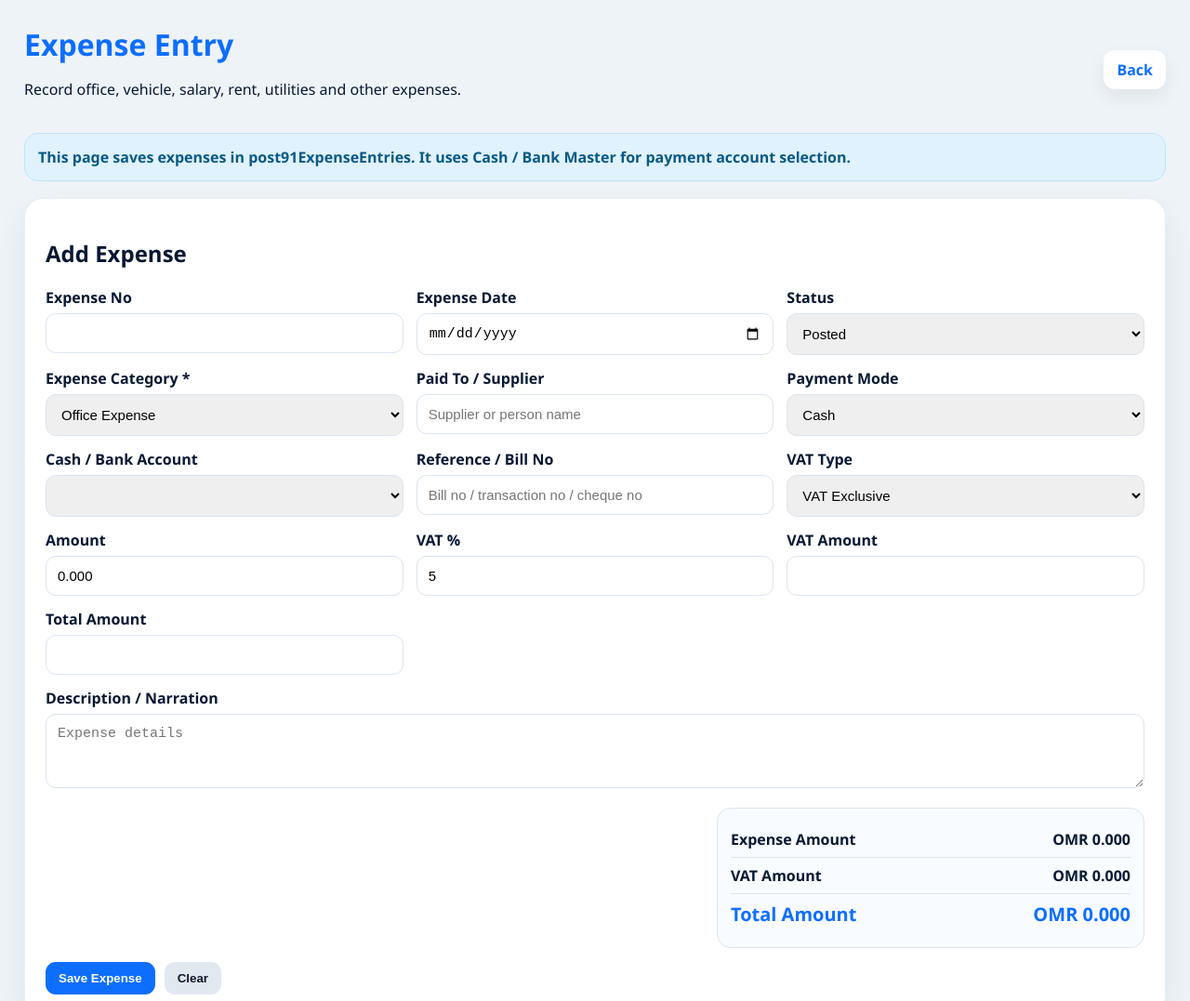
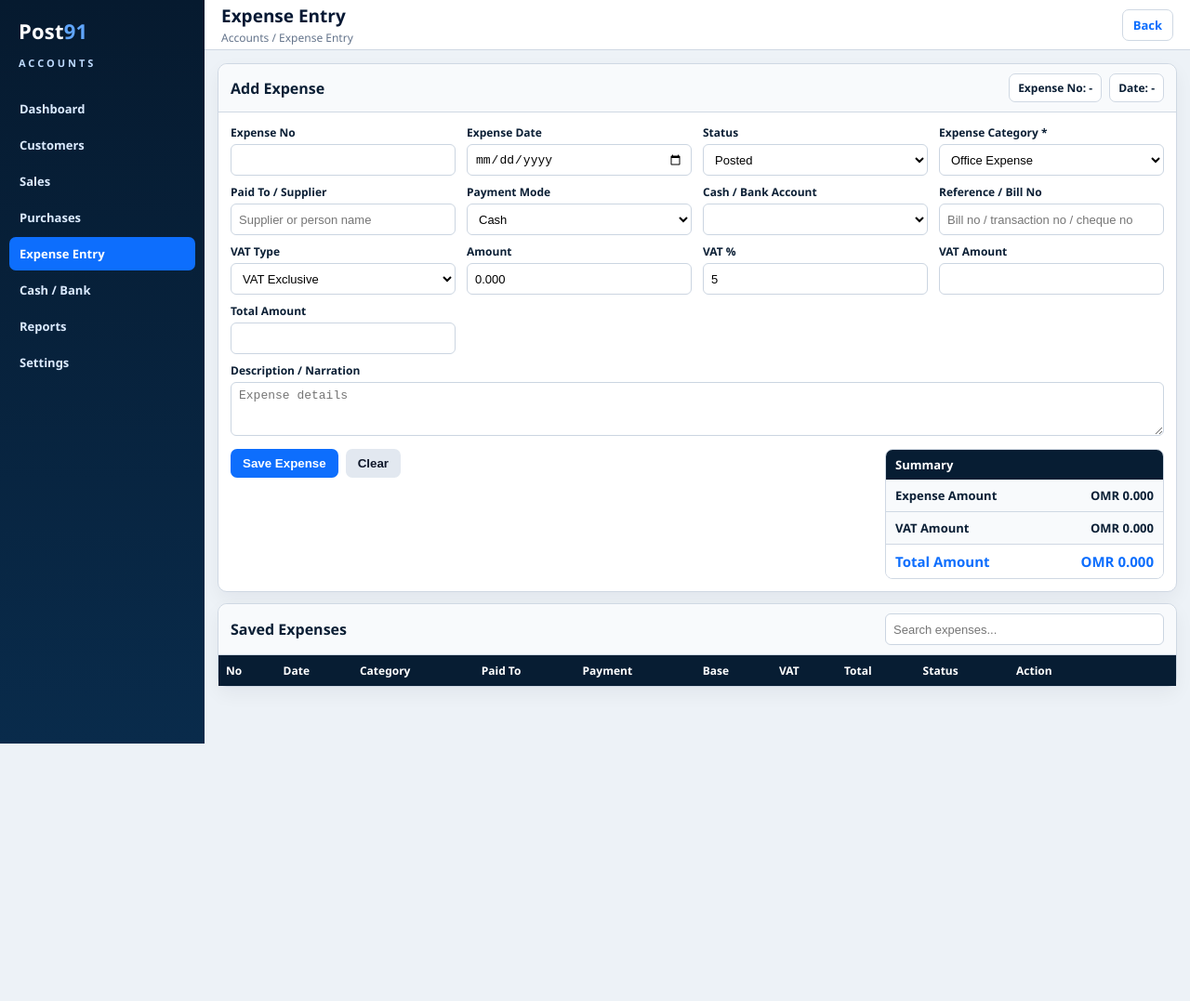
Before and after one commit to hapiz91/post91-accounts, a website: page public/expense-entry.html in a window 1280 px wide. Shown: the top 1077 px of the page at 93% size. After the commit the page ends 800 px from the top, so only its background shows below. Drawn offline with Linux system fonts and the light colour scheme; no server answers.

Commit message:
Fixed Cash Bank Master Firebase integration and Expense Entry account loading

```diff
--- a/public/cash-bank-master.html
+++ b/public/cash-bank-master.html
@@ -40,13 +40,13 @@ th{background:#f8fbff;text-align:left}
 <div class="header">
   <div>
     <h1>Cash / Bank Master</h1>
-    <p>Create and manage cash and bank accounts used in receipts and payments.</p>
+    <p>Create and manage cash and bank accounts used in receipts, payments and expense entries.</p>
   </div>
   <a class="back" href="/dashboard.html">Back</a>
 </div>
 
 <div class="note">
-  This master saves in <b>post91CashBankAccounts</b>. Later Receipt Voucher and Payment Voucher will use this list for bank/cash selection.
+  This master now saves in Firebase collection <b>cashBankAccounts</b>.
 </div>
 
 <div class="card">
@@ -58,12 +58,13 @@ th{background:#f8fbff;text-align:left}
       <select id="accountType" onchange="typeChanged()">
         <option>Bank</option>
         <option>Cash</option>
+        <option>Petty Cash</option>
       </select>
     </div>
 
     <div>
       <label>Account Name *</label>
-      <input id="accountName" placeholder="Example: Bank Muscat Current A/C">
+      <input id="accountName" placeholder="Example: Petty Cash / Bank Muscat">
     </div>
 
     <div>
@@ -119,8 +120,8 @@ th{background:#f8fbff;text-align:left}
   </div>
 
   <div class="btn-row">
-    <button class="btn" onclick="saveAccount()">Save Account</button>
-    <button class="btn btn-light" onclick="clearForm()">Clear</button>
+    <button type="button" class="btn" onclick="saveAccount()">Save Account</button>
+    <button type="button" class="btn btn-light" onclick="clearForm()">Clear</button>
   </div>
 </div>
 
@@ -139,7 +140,7 @@ th{background:#f8fbff;text-align:left}
         <th>Opening Balance</th>
         <th>Currency</th>
         <th>Status</th>
-        <th style="width:210px;">Action</th>
+        <th style="width:230px;">Action</th>
       </tr>
     </thead>
     <tbody id="accountBody"></tbody>
@@ -150,25 +151,20 @@ th{background:#f8fbff;text-align:left}
 <script src="https://www.gstatic.com/firebasejs/9.23.0/firebase-firestore-compat.js"></script>
 
 <script src="/firebase-config.js"></script>
-<script src="/data-sync.js"></script>
+<script src="/firebase-db.js"></script>
+
 <script>
-const CASH_BANK_KEY = "post91CashBankAccounts";
-let EDIT_INDEX = "";
-
-function gd(k){
-  return JSON.parse(localStorage.getItem(k) || "[]");
-}
-
-function sd(k,d){
-  localStorage.setItem(k, JSON.stringify(d));
-}
+const CASH_BANK_COLLECTION = "cashBankAccounts";
+let EDIT_ID = "";
+let ACCOUNT_LIST = [];
 
 function mv(n){
   return Number(n || 0).toFixed(3);
 }
 
 function typeChanged(){
-  const isCash = accountType.value === "Cash";
+  const type = accountType.value;
+  const isCash = type === "Cash" || type === "Petty Cash";
 
   bankName.disabled = isCash;
   accountNumber.disabled = isCash;
@@ -182,61 +178,64 @@ function typeChanged(){
     branch.value = "";
 
     if(!accountName.value){
-      accountName.value = "Cash in Hand";
+      accountName.value = type === "Petty Cash" ? "Petty Cash" : "Cash in Hand";
     }
   }
 }
 
-function saveAccount(){
-  let accounts = gd(CASH_BANK_KEY);
+function getAccountData(){
+  return {
+    accountType: accountType.value || "Bank",
+    type: accountType.value || "Bank",
 
+    accountName: accountName.value.trim(),
+    name: accountName.value.trim(),
+
+    bankName: bankName.value.trim(),
+    accountNumber: accountNumber.value.trim(),
+    iban: iban.value.trim(),
+    branch: branch.value.trim(),
+
+    openingBalance: mv(openingBalance.value),
+    openingBalanceType: openingBalanceType.value || "Debit",
+    currency: currency.value.trim() || "OMR",
+
+    status: document.getElementById("status")?.value || "Active",
+    remarks: remarks.value.trim(),
+
+    updatedAt: new Date().toISOString()
+  };
+}
+
+async function saveAccount(){
   if(!accountName.value.trim()){
     alert("Account name is required.");
     return;
   }
 
-  let rec = {
-    accountType:accountType.value,
-    accountName:accountName.value.trim(),
-    name:accountName.value.trim(),
+  const rec = getAccountData();
 
-    bankName:bankName.value.trim(),
-    accountNumber:accountNumber.value.trim(),
-    iban:iban.value.trim(),
-    branch:branch.value.trim(),
+  const id = await saveToCloud(CASH_BANK_COLLECTION, rec, EDIT_ID || null);
 
-    openingBalance:mv(openingBalance.value),
-    openingBalanceType:openingBalanceType.value,
-    currency:currency.value.trim() || "OMR",
+  if(id){
+    alert(EDIT_ID ? "Cash / Bank account updated successfully." : "Cash / Bank account saved successfully.");
+    clearForm();
+    await loadAccounts(true);
+  }
+}
 
-    status:status.value,
-    remarks:remarks.value.trim(),
+function editAccount(id){
+  const a = ACCOUNT_LIST.find(x => x.id === id);
 
-    updatedAt:new Date().toISOString()
-  };
-
-  if(EDIT_INDEX === ""){
-    rec.createdAt = new Date().toISOString();
-    accounts.push(rec);
-    alert("Cash / Bank account saved successfully.");
-  }else{
-    rec.createdAt = accounts[EDIT_INDEX].createdAt || new Date().toISOString();
-    accounts[EDIT_INDEX] = {...accounts[EDIT_INDEX], ...rec};
-    alert("Cash / Bank account updated successfully.");
+  if(!a){
+    alert("Account not found.");
+    return;
   }
 
-  sd(CASH_BANK_KEY, accounts);
-  clearForm();
-  loadAccounts();
-}
-
-function editAccount(i){
-  let a = gd(CASH_BANK_KEY)[i];
-
-  EDIT_INDEX = i;
+  EDIT_ID = id;
   formTitle.textContent = "Edit Cash / Bank Account";
 
-  accountType.value = a.accountType || "Bank";
+  accountType.value = a.accountType || a.type || "Bank";
   accountName.value = a.accountName || a.name || "";
 
   bankName.value = a.bankName || "";
@@ -252,29 +251,37 @@ function editAccount(i){
   remarks.value = a.remarks || "";
 
   typeChanged();
-
-  scrollTo({top:0,behavior:"smooth"});
+  scrollTo({top:0, behavior:"smooth"});
 }
 
-function deleteAccount(i){
+async function deleteAccount(id){
   if(!confirm("Delete this cash/bank account?")) return;
 
-  let accounts = gd(CASH_BANK_KEY);
-  accounts.splice(i,1);
-  sd(CASH_BANK_KEY, accounts);
-  loadAccounts();
+  await deleteFromCloud(CASH_BANK_COLLECTION, id);
+  await loadAccounts(true);
 }
 
-function toggleStatus(i){
-  let accounts = gd(CASH_BANK_KEY);
-  accounts[i].status = (accounts[i].status || "Active") === "Active" ? "Inactive" : "Active";
-  accounts[i].updatedAt = new Date().toISOString();
-  sd(CASH_BANK_KEY, accounts);
-  loadAccounts();
+async function toggleStatus(id){
+  const a = ACCOUNT_LIST.find(x => x.id === id);
+
+  if(!a){
+    alert("Account not found.");
+    return;
+  }
+
+  const newStatus = (a.status || "Active") === "Active" ? "Inactive" : "Active";
+
+  await saveToCloud(CASH_BANK_COLLECTION, {
+    ...a,
+    status: newStatus,
+    updatedAt: new Date().toISOString()
+  }, id);
+
+  await loadAccounts(true);
 }
 
 function clearForm(){
-  EDIT_INDEX = "";
+  EDIT_ID = "";
   formTitle.textContent = "Add Cash / Bank Account";
 
   accountType.value = "Bank";
@@ -297,24 +304,29 @@ function statusBadge(s){
 }
 
 function typeBadge(t){
-  return `<span class="badge ${t === "Cash" ? "cash" : "bank"}">${t || "Bank"}</span>`;
+  const type = t || "Bank";
+  const cls = type === "Bank" ? "bank" : "cash";
+  return `<span class="badge ${cls}">${type}</span>`;
 }
 
-function loadAccounts(){
+async function loadAccounts(force=false){
   let q = (searchText.value || "").toLowerCase();
-  let accounts = gd(CASH_BANK_KEY);
+
+  ACCOUNT_LIST = await loadFromCloud(CASH_BANK_COLLECTION, force);
 
   accountBody.innerHTML = "";
 
-  accounts.forEach((a,i)=>{
+  ACCOUNT_LIST.forEach((a, i)=>{
     let combined = JSON.stringify(a).toLowerCase();
 
     if(q && !combined.includes(q)) return;
 
+    const type = a.accountType || a.type || "Bank";
+
     let bankDetails = "";
 
-    if((a.accountType || "Bank") === "Cash"){
-      bankDetails = "Cash Account";
+    if(type === "Cash" || type === "Petty Cash"){
+      bankDetails = type + " Account";
     }else{
       bankDetails = `
         <b>Bank:</b> ${a.bankName || "-"}<br>
@@ -327,26 +339,30 @@ function loadAccounts(){
     let tr = document.createElement("tr");
 
     tr.innerHTML = `
-      <td>${i+1}</td>
+      <td>${i + 1}</td>
       <td><b>${a.accountName || a.name || "-"}</b><br><small>${a.remarks || ""}</small></td>
-      <td>${typeBadge(a.accountType)}</td>
+      <td>${typeBadge(type)}</td>
       <td>${bankDetails}</td>
       <td>${mv(a.openingBalance)} ${a.openingBalanceType || "Debit"}</td>
       <td>${a.currency || "OMR"}</td>
       <td>${statusBadge(a.status)}</td>
       <td>
-        <button class="btn btn-light" onclick="editAccount(${i})">Edit</button>
-        <button class="btn btn-light" onclick="toggleStatus(${i})">Status</button>
-        <button class="btn btn-danger" onclick="deleteAccount(${i})">Delete</button>
+        <button type="button" class="btn btn-light" onclick="editAccount('${a.id}')">Edit</button>
+        <button type="button" class="btn btn-light" onclick="toggleStatus('${a.id}')">Status</button>
+        <button type="button" class="btn btn-danger" onclick="deleteAccount('${a.id}')">Delete</button>
       </td>
     `;
 
     accountBody.appendChild(tr);
   });
+
+  if(accountBody.innerHTML.trim() === ""){
+    accountBody.innerHTML = `<tr><td colspan="8">No cash / bank accounts found.</td></tr>`;
+  }
 }
 
 typeChanged();
-loadAccounts();
+loadAccounts(true);
 </script>
 
 </body>
--- a/public/expense-entry.html
+++ b/public/expense-entry.html
@@ -6,39 +6,293 @@
 <title>Expense Entry | Post91 Accounts</title>
 
 <style>
+:root{
+  --navy:#071d33;
+  --navy2:#0b2b4a;
+  --blue:#0d6efd;
+  --bg:#edf2f7;
+  --card:#ffffff;
+  --line:#cfd8e3;
+  --text:#0b1f35;
+  --muted:#64748b;
+  --green:#0f8a3b;
+  --amber:#b45309;
+  --red:#b91c1c;
+}
 *{box-sizing:border-box}
-body{margin:0;font-family:Segoe UI,Arial,sans-serif;background:#eef3f8;color:#061833;padding:26px}
-.header{display:flex;justify-content:space-between;align-items:center;margin-bottom:20px}
-.header h1{margin:0;color:#0d6efd}
-.back{background:#fff;color:#0d6efd;text-decoration:none;border-radius:12px;padding:10px 14px;font-weight:800;box-shadow:0 8px 20px #0001}
-.card{background:#fff;border:1px solid #e5edf7;border-radius:20px;padding:22px;margin-bottom:20px;box-shadow:0 14px 34px #0001}
-.note{background:#e0f2fe;color:#075985;border:1px solid #bae6fd;border-radius:15px;padding:14px;margin-bottom:18px;font-weight:700}
-.grid{display:grid;grid-template-columns:repeat(3,1fr);gap:14px}
+body{
+  margin:0;
+  font-family:Segoe UI,Arial,sans-serif;
+  background:var(--bg);
+  color:var(--text);
+  font-size:13px;
+}
+.erp-wrap{
+  min-height:100vh;
+  display:grid;
+  grid-template-columns:220px 1fr;
+}
+.sidebar{
+  background:linear-gradient(180deg,#061a2f,#092b4b);
+  color:#dbeafe;
+  padding:14px 10px;
+}
+.logo{
+  padding:4px 10px 18px;
+  font-size:22px;
+  font-weight:900;
+  color:white;
+  letter-spacing:.2px;
+}
+.logo span{color:#60a5fa}
+.nav a{
+  display:block;
+  padding:9px 11px;
+  margin:3px 0;
+  border-radius:7px;
+  color:#dbeafe;
+  text-decoration:none;
+  font-weight:700;
+}
+.nav a.active,.nav a:hover{
+  background:#0d6efd;
+  color:white;
+}
+.main{min-width:0}
+.topbar{
+  height:54px;
+  background:#fff;
+  border-bottom:1px solid var(--line);
+  display:flex;
+  justify-content:space-between;
+  align-items:center;
+  padding:0 18px;
+}
+.title h1{
+  margin:0;
+  font-size:19px;
+  color:#061833;
+}
+.crumb{
+  color:var(--muted);
+  font-size:12px;
+  margin-top:2px;
+}
+.back{
+  background:#fff;
+  color:#0d6efd;
+  text-decoration:none;
+  border:1px solid var(--line);
+  border-radius:7px;
+  padding:7px 11px;
+  font-weight:800;
+}
+.content{padding:14px}
+.card{
+  background:var(--card);
+  border:1px solid var(--line);
+  border-radius:10px;
+  margin-bottom:12px;
+  box-shadow:0 8px 20px rgba(15,23,42,.05);
+}
+.card-head{
+  background:#f8fafc;
+  border-bottom:1px solid var(--line);
+  padding:10px 13px;
+  display:flex;
+  justify-content:space-between;
+  align-items:center;
+  border-radius:10px 10px 0 0;
+}
+.card-head h2{
+  margin:0;
+  font-size:16px;
+}
+.doc-info{
+  display:flex;
+  gap:8px;
+  flex-wrap:wrap;
+}
+.doc-pill{
+  background:#fff;
+  border:1px solid var(--line);
+  border-radius:7px;
+  padding:6px 9px;
+  font-weight:800;
+  font-size:12px;
+}
+.form-body{padding:13px}
+.grid{
+  display:grid;
+  grid-template-columns:repeat(4,1fr);
+  gap:9px 12px;
+}
 .full{grid-column:1/-1}
-label{display:block;font-weight:800;margin-bottom:6px}
-input,select,textarea{width:100%;padding:12px;border:1px solid #dbe4f0;border-radius:11px;font-size:15px}
-textarea{min-height:80px}
-.btn{border:0;background:#0d6efd;color:white;padding:10px 14px;border-radius:11px;font-weight:900;cursor:pointer}
-.btn-light{background:#e2e8f0;color:#0f172a}
+.span2{grid-column:span 2}
+label{
+  display:block;
+  font-size:12px;
+  font-weight:800;
+  margin-bottom:4px;
+  color:#0b1f35;
+}
+input,select,textarea{
+  width:100%;
+  height:34px;
+  padding:6px 8px;
+  border:1px solid #cbd5e1;
+  border-radius:6px;
+  background:#fff;
+  font-size:13px;
+  outline:none;
+}
+input:focus,select:focus,textarea:focus{
+  border-color:#0d6efd;
+  box-shadow:0 0 0 2px rgba(13,110,253,.10);
+}
+textarea{
+  height:58px;
+  resize:vertical;
+}
+.bottom-row{
+  display:grid;
+  grid-template-columns:1fr 300px;
+  gap:12px;
+  margin-top:10px;
+  align-items:start;
+}
+.total-box{
+  background:#f8fafc;
+  border:1px solid var(--line);
+  border-radius:8px;
+  overflow:hidden;
+}
+.total-title{
+  background:#071d33;
+  color:white;
+  font-weight:900;
+  padding:7px 10px;
+}
+.total-row{
+  display:flex;
+  justify-content:space-between;
+  border-bottom:1px solid var(--line);
+  padding:8px 10px;
+  font-weight:900;
+}
+.total-row:last-child{border-bottom:0}
+.grand{
+  color:#0d6efd;
+  font-size:15px;
+  background:#fff;
+}
+.btn-row{
+  display:flex;
+  gap:8px;
+  flex-wrap:wrap;
+}
+.btn{
+  border:0;
+  background:#0d6efd;
+  color:white;
+  padding:8px 13px;
+  border-radius:7px;
+  font-weight:900;
+  cursor:pointer;
+}
+.btn-light{
+  background:#e2e8f0;
+  color:#0f172a;
+}
 .btn-danger{background:#ef4444}
-.btn-row{display:flex;gap:10px;flex-wrap:wrap;margin-top:15px}
-table{width:100%;border-collapse:collapse}
-th,td{border:1px solid #dbe4f0;padding:8px;vertical-align:top}
-th{background:#f8fbff;text-align:left}
-.total-box{max-width:460px;margin-left:auto;background:#f8fbff;border:1px solid #dbe4f0;border-radius:15px;padding:14px;margin-top:16px}
-.total-row{display:flex;justify-content:space-between;border-bottom:1px solid #dbe4f0;padding:8px 0;font-weight:900}
-.total-row:last-child{border-bottom:0}
-.grand{font-size:20px;color:#0d6efd}
-.badge{padding:5px 10px;border-radius:99px;font-size:12px;font-weight:900;display:inline-block}
+.table-tools{
+  display:flex;
+  justify-content:space-between;
+  align-items:center;
+  padding:10px 13px;
+  border-bottom:1px solid var(--line);
+  background:#f8fafc;
+  border-radius:10px 10px 0 0;
+}
+.table-tools h2{
+  margin:0;
+  font-size:16px;
+}
+.search-box{
+  width:300px;
+  margin:0;
+}
+.table-wrap{overflow:auto}
+table{
+  width:100%;
+  border-collapse:collapse;
+  background:#fff;
+}
+th{
+  background:#071d33;
+  color:#fff;
+  text-align:left;
+  padding:8px;
+  font-size:12px;
+  white-space:nowrap;
+}
+td{
+  border-bottom:1px solid var(--line);
+  padding:7px 8px;
+  font-size:12px;
+  vertical-align:middle;
+}
+tbody tr:hover{background:#f8fafc}
+.badge{
+  padding:4px 8px;
+  border-radius:999px;
+  font-size:11px;
+  font-weight:900;
+  display:inline-block;
+}
 .posted{background:#dcfce7;color:#166534}
 .draft{background:#fef3c7;color:#92400e}
 .cancelled{background:#fee2e2;color:#991b1b}
-.search-box{margin-bottom:14px}
-@media(max-width:900px){.grid{grid-template-columns:1fr}table{display:block;overflow-x:auto;white-space:nowrap}}
+.note,.header{display:none}
+@media(max-width:1000px){
+  .erp-wrap{grid-template-columns:1fr}
+  .sidebar{display:none}
+  .grid{grid-template-columns:1fr 1fr}
+  .bottom-row{grid-template-columns:1fr}
+}
+@media(max-width:650px){
+  .grid{grid-template-columns:1fr}
+  .span2{grid-column:1/-1}
+  .topbar{height:auto;padding:10px;align-items:flex-start}
+}
 </style>
 </head>
 
 <body>
+<div class="erp-wrap">
+  <aside class="sidebar">
+    <div class="logo">Post<span>91</span><br><small style="font-size:11px;letter-spacing:3px;color:#bfdbfe;">ACCOUNTS</small></div>
+    <nav class="nav">
+      <a href="/dashboard.html">Dashboard</a>
+      <a href="/customers.html">Customers</a>
+      <a href="/sales-invoice.html">Sales</a>
+      <a href="/purchase-entry.html">Purchases</a>
+      <a class="active" href="/expense-entry.html">Expense Entry</a>
+      <a href="/cash-bank-master.html">Cash / Bank</a>
+      <a href="/reports.html">Reports</a>
+      <a href="/settings.html">Settings</a>
+    </nav>
+  </aside>
+  <main class="main">
+    <div class="topbar">
+      <div class="title">
+        <h1>Expense Entry</h1>
+        <div class="crumb">Accounts / Expense Entry</div>
+      </div>
+      <a class="back" href="/dashboard.html">Back</a>
+    </div>
+    <div class="content">
+
 
 <div class="header">
   <div>
@@ -55,8 +309,14 @@ th{background:#f8fbff;text-align:left}
 <form id="expenseForm" onsubmit="saveExpense(event)">
 
 <div class="card">
+  <div class="card-head">
     <h2 id="formTitle">Add Expense</h2>
-
+    <div class="doc-info">
+      <div class="doc-pill">Expense No: <span id="docExpenseNo">-</span></div>
+      <div class="doc-pill">Date: <span id="docExpenseDate">-</span></div>
+    </div>
+  </div>
+  <div class="form-body">
   <div class="grid">
 
     <div>
@@ -160,25 +420,29 @@ th{background:#f8fbff;text-align:left}
 
   </div>
 
+  <div class="bottom-row">
+    <div class="btn-row">
+      <button class="btn">Save Expense</button>
+      <button type="button" class="btn btn-light" onclick="clearForm()">Clear</button>
+    </div>
     <div class="total-box">
+      <div class="total-title">Summary</div>
       <div class="total-row"><span>Expense Amount</span><span id="baseText">OMR 0.000</span></div>
       <div class="total-row"><span>VAT Amount</span><span id="vatText">OMR 0.000</span></div>
       <div class="total-row grand"><span>Total Amount</span><span id="totalText">OMR 0.000</span></div>
     </div>
-
-  <div class="btn-row">
-    <button class="btn">Save Expense</button>
-    <button type="button" class="btn btn-light" onclick="clearForm()">Clear</button>
+  </div>
   </div>
 </div>
 
 </form>
 
 <div class="card">
+  <div class="table-tools">
     <h2>Saved Expenses</h2>
-
     <input class="search-box" id="searchText" placeholder="Search expenses..." oninput="loadExpenses()">
-
+  </div>
+  <div class="table-wrap">
   <table>
     <thead>
       <tr>
@@ -197,9 +461,14 @@ th{background:#f8fbff;text-align:left}
     <tbody id="expenseBody"></tbody>
   </table>
   </div>
+</div>
 
 <datalist id="supplierList"></datalist>
 
+
+    </div>
+  </main>
+</div>
 <script src="https://www.gstatic.com/firebasejs/9.23.0/firebase-app-compat.js"></script>
 <script src="https://www.gstatic.com/firebasejs/9.23.0/firebase-firestore-compat.js"></script>
 
@@ -245,15 +514,22 @@ async function loadCashBankAccounts(){
   CLOUD_ACCOUNTS = await smartLoad("cashBankAccounts");
 
   CLOUD_ACCOUNTS
-    .filter(a=>(a.status||"Active")==="Active")
+    .filter(a => {
+      const st = a.status || "Active";
+      const type = (a.accountType || a.type || a.ledgerType || "").toLowerCase();
+      return st === "Active" && (
+        type.includes("cash") ||
+        type.includes("bank") ||
+        type.includes("petty")
+      );
+    })
     .forEach((a,i)=>{
       let o=document.createElement("option");
       o.value=i;
-      o.textContent=`${a.accountName||a.name||"-"} (${a.accountType||"Bank"})`;
+      o.textContent=`${a.accountName||a.name||a.ledgerName||"-"} (${a.accountType||a.type||a.ledgerType||"Cash/Bank"})`;
       cashBankAccount.appendChild(o);
     });
 }
-
 function calcExpense(){
   let amt=Number(amount.value||0);
   let vatP=Number(vatPercent.value||0);
@@ -283,6 +559,8 @@ function calcExpense(){
 
   vatAmount.value=mv(vat);
   totalAmount.value=mv(total);
+  if(document.getElementById("docExpenseNo")) docExpenseNo.textContent=expenseNo.value || "-";
+  if(document.getElementById("docExpenseDate")) docExpenseDate.textContent=expenseDate.value || "-";
 
   baseText.textContent=mt(base);
   vatText.textContent=mt(vat);
@@ -313,7 +591,7 @@ async function saveExpense(e){
   let rec={
     expenseNo:expenseNo.value,
     expenseDate:expenseDate.value,
-    status:status.value,
+    status:document.getElementById("status")?.value || "Posted",
 
     expenseCategory:expenseCategory.value,
     paidTo:paidTo.value,
@@ -398,6 +676,8 @@ function clearForm(){
 
   expenseNo.value="EXP-"+Date.now().toString().slice(-6);
   expenseDate.value=today();
+  if(document.getElementById("docExpenseNo")) docExpenseNo.textContent=expenseNo.value;
+  if(document.getElementById("docExpenseDate")) docExpenseDate.textContent=expenseDate.value;
   status.value="Posted";
   vatType.value="VAT Exclusive";
   vatPercent.value=5;
--- a/public/firebase-db.js
+++ b/public/firebase-db.js
@@ -8,6 +8,8 @@ const COLLECTIONS = {
   CATEGORIES: "categories",
   BRANDS: "brands",
   MACHINE_TYPES: "machineTypes",
+
+  CASH_BANK_ACCOUNTS: "cashBankAccounts",
 
   QUOTATIONS: "quotations",
   DELIVERY_ORDERS: "deliveryOrders",
```
Lines whose indentation alone changed are shown as unchanged.
